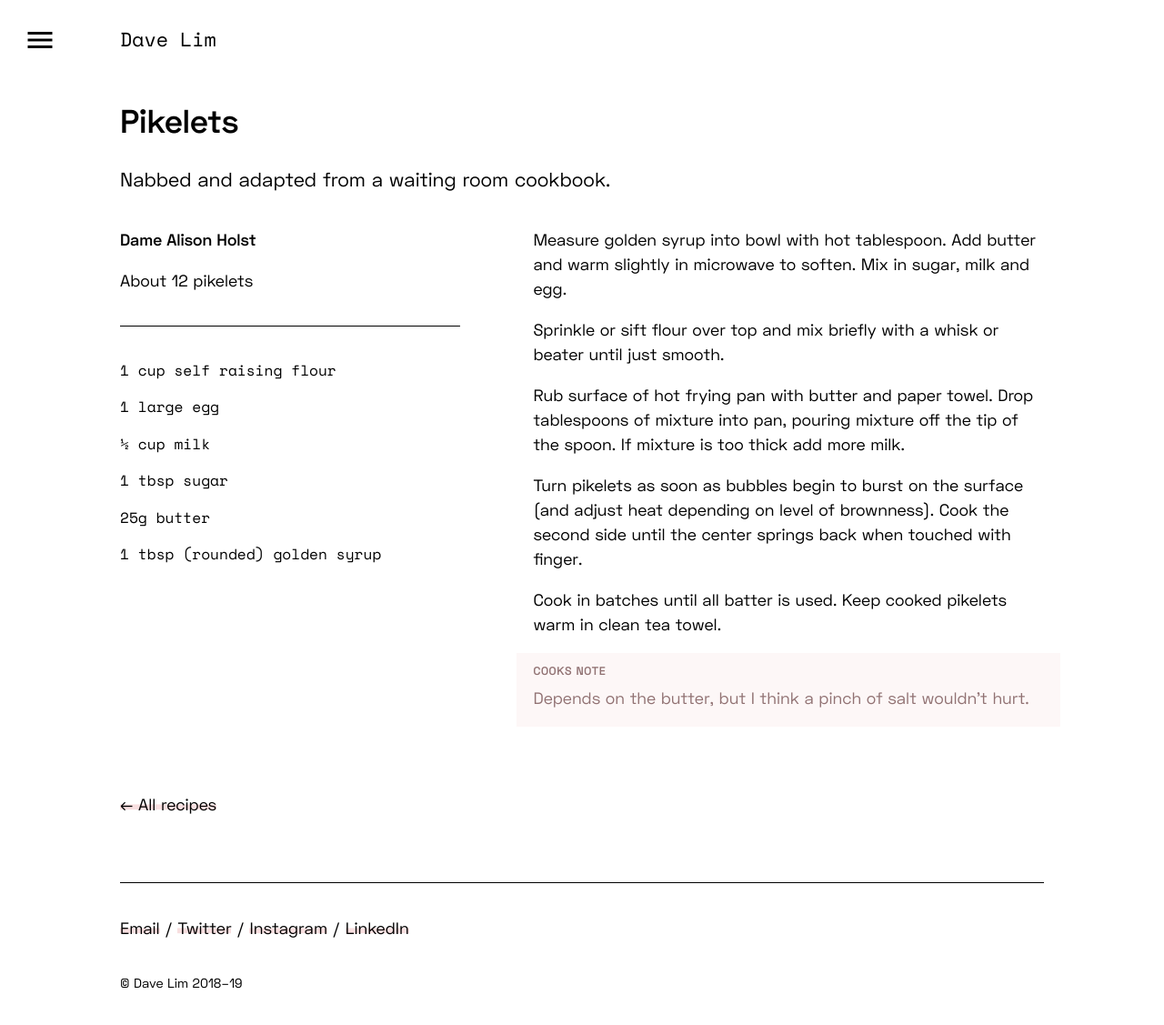
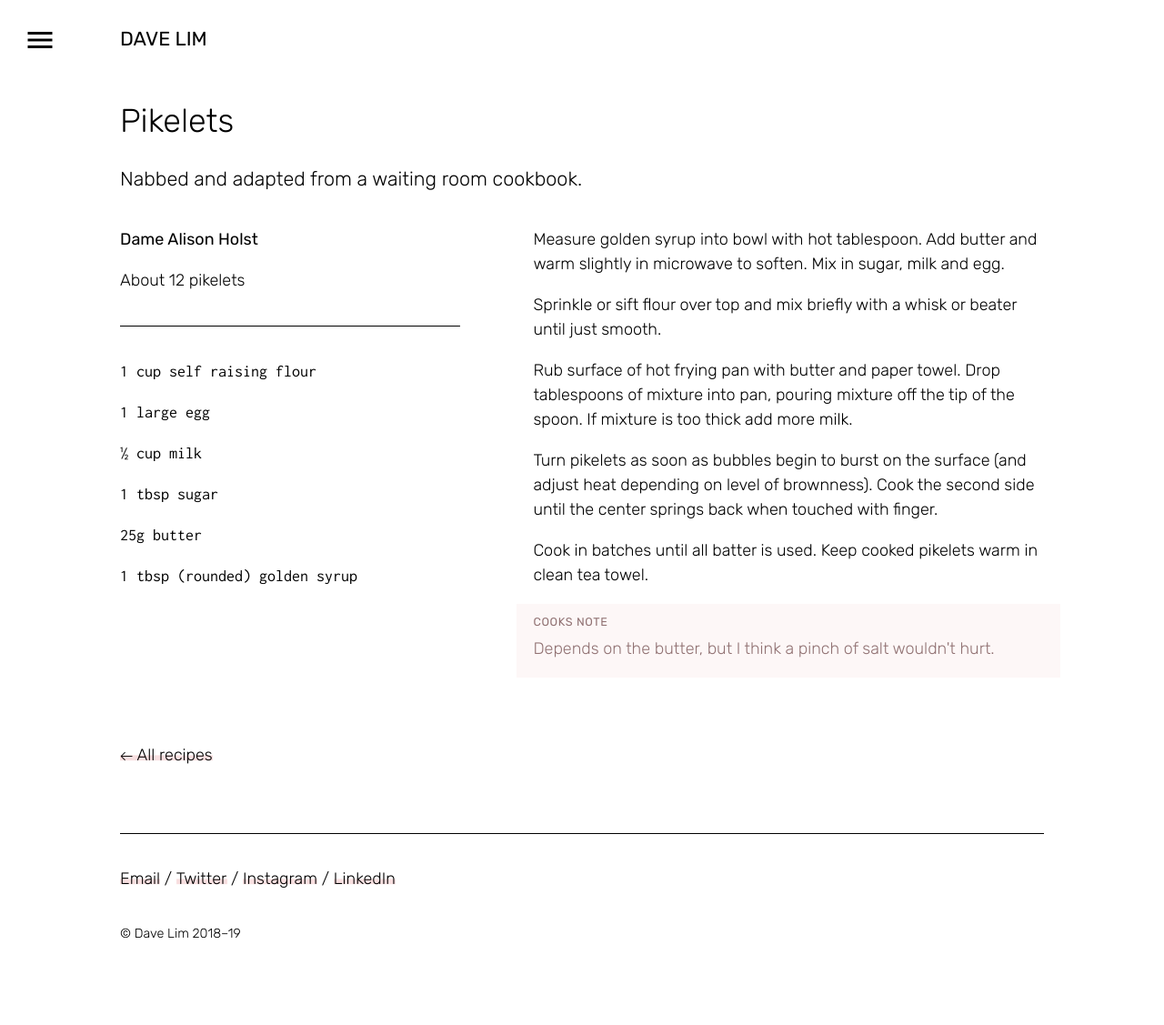
Before and after one commit to dlimiter/dlimiter.github.io, a Jekyll site: the page built from _recipes/dame-alison-holst-pikelets.md, in a window 1280 px wide. Shown: the whole page at 91% size. Built offline with Jekyll 4.4.1, drawn with Linux system fonts in a browser that asks for light colours; after the commit the page ends 1073 px from its top, so only the background shows below that.

Commit message:
New font styles

```diff
--- a/_layouts/recipe.html
+++ b/_layouts/recipe.html
@@ -2,7 +2,7 @@
 layout: default
 ---
 
-<div class="container -alternate1">
+<div class="container -alternate2">
   <div class="">
     <h1>{{ page.title }}</h1>
     <p class="lede">
--- a/css/style.scss
+++ b/css/style.scss
@@ -20,6 +20,8 @@
 @import url('https://fonts.googleapis.com/icon?family=Material+Icons');
 @import url('https://fonts.googleapis.com/css?family=Space+Mono:400,400i,700');
 
+@import url('https://fonts.googleapis.com/css?family=Inconsolata&display=swap');
+@import url('https://fonts.googleapis.com/css?family=Rubik:300,300i,400,400i,500,700&display=swap');
 .material-icons.md-18 { font-size: 18px; }
 .material-icons.md-24 { font-size: 24px; }
 .material-icons.md-36 { font-size: 36px; }
@@ -53,8 +55,8 @@ html {
 }
 
 body {
-  font-family: 'Space Grotesk', sans-serif;
-  font-weight: 400;
+  font-family: 'Rubik', 'Space Grotesk', sans-serif;
+  font-weight: 300;
 }
 
 footer {
@@ -104,17 +106,17 @@ p {
 
 h1, h2,
 .h1, .h2,  {
-  font-weight: 600;
+  font-weight: 300;
   line-height: 1.3;
 }
 
 strong {
-  font-weight: 600;
+  font-weight: 400;
 }
 
 h3, h4,
 .h3, .h4 {
-  font-weight: 700;
+  font-weight: 300;
 }
 
 .h1, .h2, .h3, .h4 {
@@ -155,7 +157,11 @@ h4, .h4 {
 
 .about {
   @extend .h1;
-  font-size: 2.4rem;
+  font-size: 2rem;
+  margin-top: 2rem;
+  @media only screen and (min-width: 40em) {
+    font-size: 3rem;
+  }
 }
 
 .lede {
@@ -164,7 +170,7 @@ h4, .h4 {
 }
 
 .mono {
-  font-family: 'Space Mono', monospace;
+  font-family: 'Inconsolata', 'Space Mono', monospace;
 }
 
 .resumeitem {
@@ -172,7 +178,7 @@ h4, .h4 {
 }
 
 .resumeitem__heading {
-  font-weight: 700;
+  font-weight: 400;
   font-size: 1em;
 }
 
@@ -196,7 +202,12 @@ h4, .h4 {
   }
   &.-alternate1{
     @media only screen and (min-width: 60em) {
-      grid-template-columns: 4fr 1fr;
+      grid-template-columns: 5fr ;
+    }
+  }
+  &.-alternate2{
+    @media only screen and (min-width: 60em) {
+      grid-template-columns: 4fr 1fr ;
     }
   }
   &.-reverse {
@@ -214,7 +225,7 @@ h4, .h4 {
     .recipe__ingredients {
       @extend .section-divider;
       @extend .mono;
-      font-size: 0.9em;
+      //font-size: 0.9em;
     }
     @media only screen and (min-width: 60em) {
       .recipe__ingredients {
@@ -240,13 +251,15 @@ h4, .h4 {
 
 .nav__logo {
   font-size: 1.2rem;
-  @extend .mono;
+  // @extend .mono;
+  text-transform: uppercase;
   font-weight: 400;
   line-height: 4;
   display: inline-block;
-  padding: 0 2rem;
+  //padding: 0 2rem;
   @media only screen and (min-width: 70em) {
     padding: 0;
+    margin: 0;
   }
 }
 
@@ -362,7 +375,7 @@ h4, .h4 {
     top: -0.5em;
     text-transform: uppercase;
     font-size: 0.7em;
-    font-weight: 600;
+    font-weight: 400;
     letter-spacing: 0.05em;
   }
 }
```
